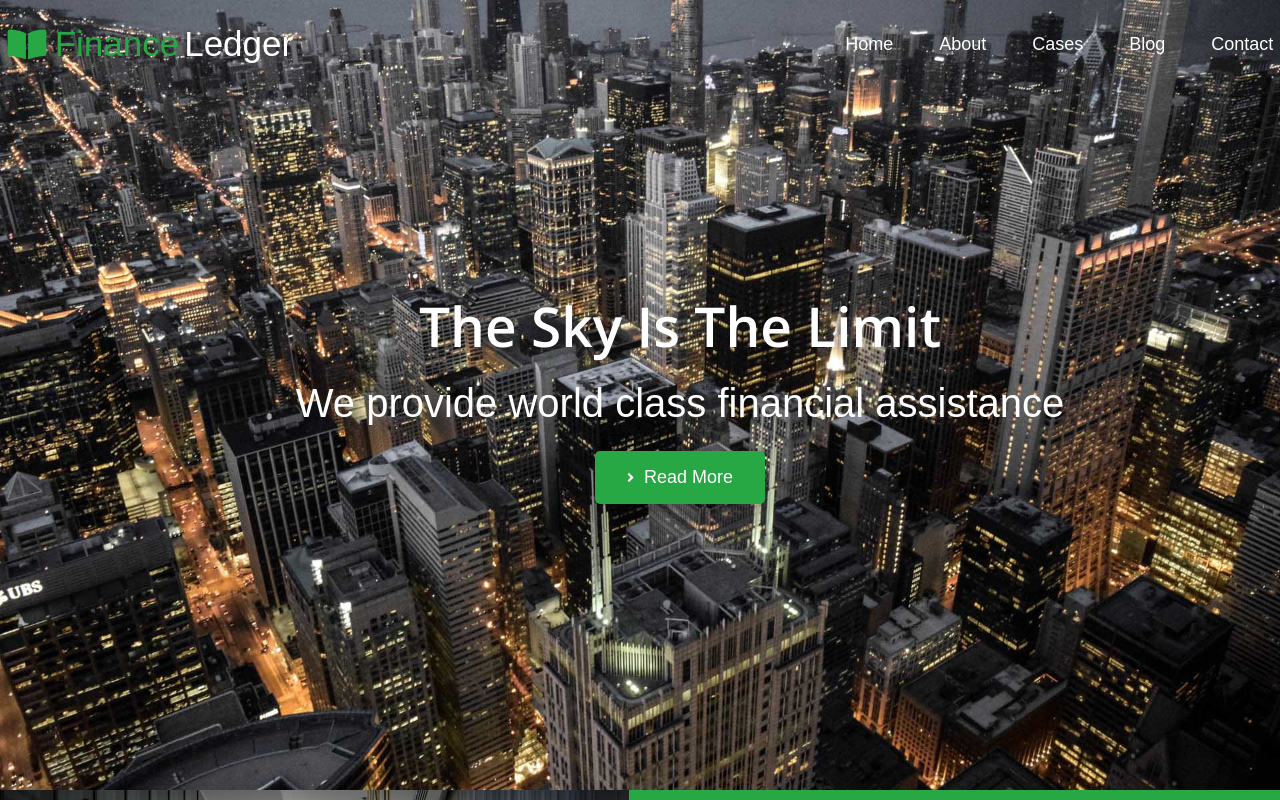
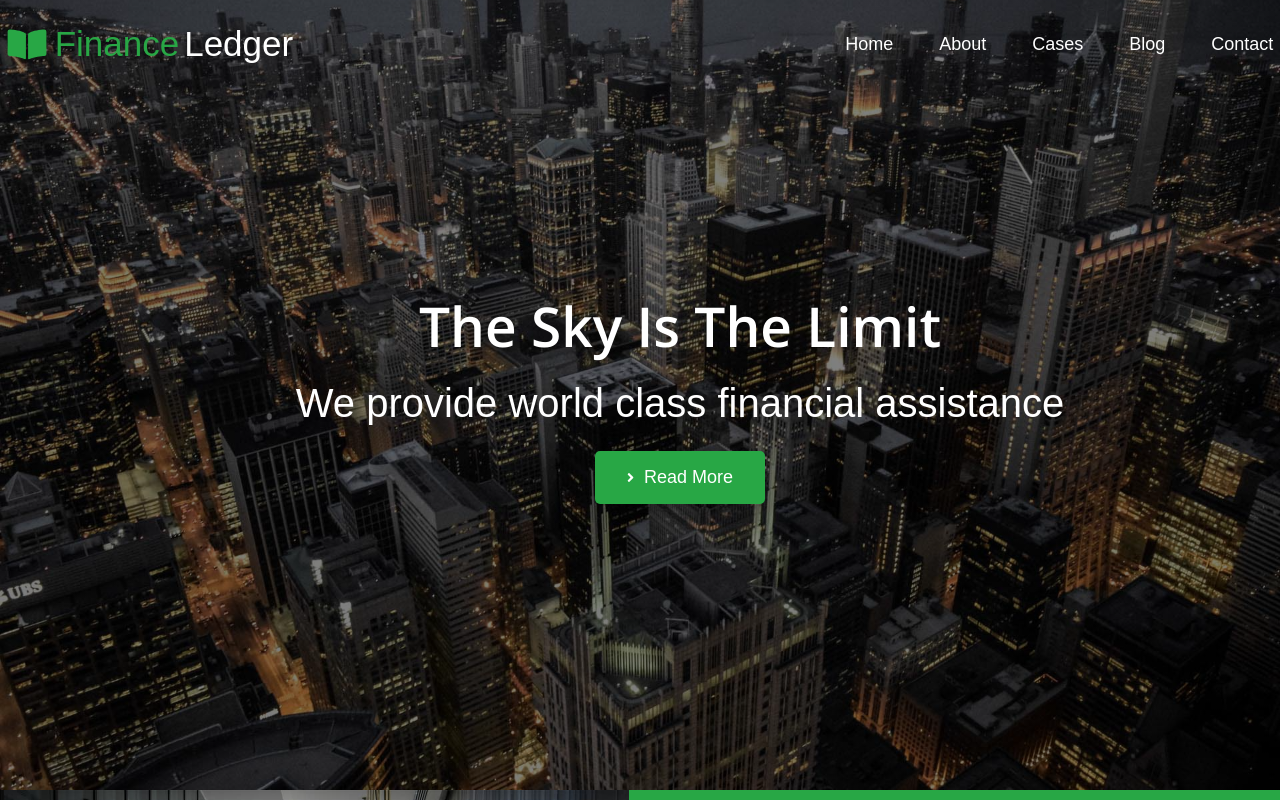
Before and after one commit to TheArthur1008/Finance-Ledger, a React (Create React App) app: page / in a window 1280 px wide. Shown: the top 800 px of the page. Built offline with nearby package versions, Linux system fonts and the light colour scheme.

Commit message:
fix styled

```diff
--- a/src/pages/About/About.module.scss
+++ b/src/pages/About/About.module.scss
@@ -18,6 +18,10 @@
   background-size: cover;
   background-repeat: no-repeat;
   height: 220px;
+  background-image: linear-gradient(
+    rgba(47, 48, 58, 0.4),
+    rgba(47, 48, 58, 0.4)
+  );
   @include tablet {
     background-position: center;
     width: 368px;
--- a/src/pages/Home/Home.jsx
+++ b/src/pages/Home/Home.jsx
@@ -12,7 +12,7 @@ const Home = () => {
       id="home"
       className={s.wrapper}
       style={{
-        backgroundImage: `url(${background})`,
+        backgroundImage: `linear-gradient(0deg, rgba(0, 0, 0, 0.5), rgba(0, 0, 0, 0.5)),url(${background})`,
       }}
     >
       {" "}
```
Also changed, not shown: 2 other files (tests, documents, lock files or other folders).
